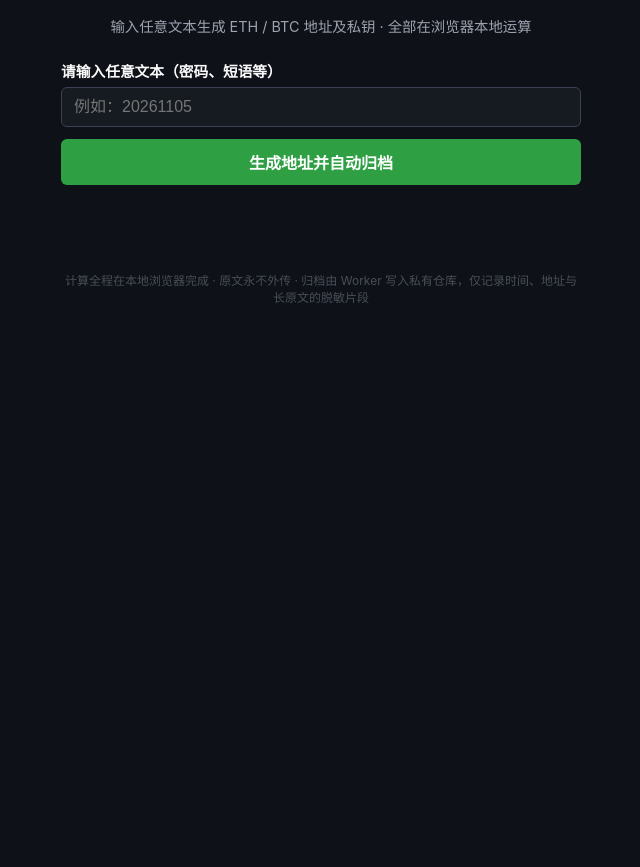
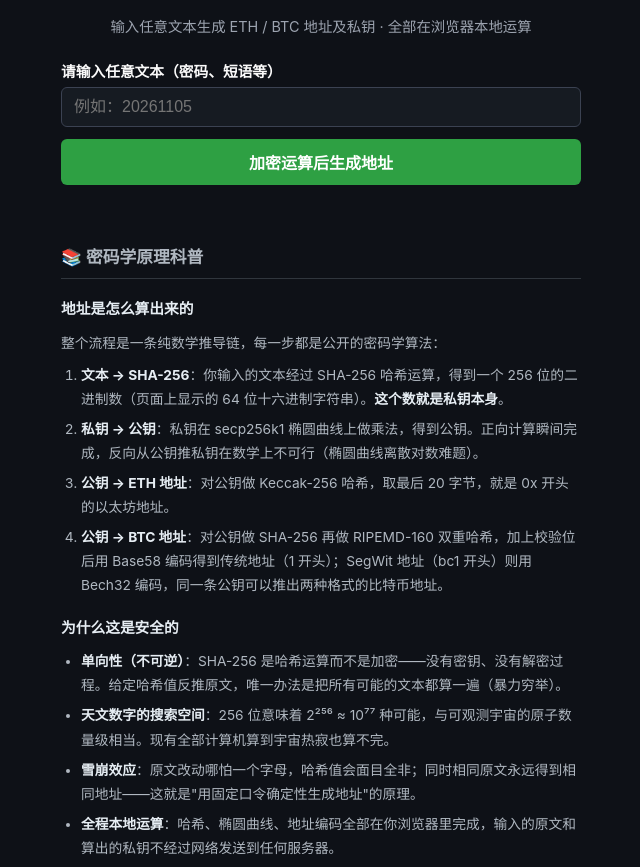
Before and after one commit to vrbtc/crypto-address-generator, a plain HTML site: page index.html in a window 1280 px wide. Shown: the part 85-952 px from the top of the page, without its empty margins (319-959 px from the left). Before the commit the page ends 800 px from the top, so only its background shows below. Drawn offline with Linux system fonts and the light colour scheme.

Commit message:
按钮文案改为加密运算后生成地址，页脚精简，新增密码学原理科普板块

```diff
--- a/index.html
+++ b/index.html
@@ -29,6 +29,13 @@
   .row { display: flex; align-items: center; justify-content: space-between; gap: 10px; }
   .save-status { display: none; margin-top: 18px; padding: 10px; border-radius: 6px; text-align: center; font-weight: bold; }
   .hint { color: #6e7681; font-size: 0.78rem; margin-top: 4px; }
+  .edu { color: #b0b8c1; font-size: 0.86rem; line-height: 1.75; }
+  .edu h2 { font-size: 1.05rem; }
+  .edu h3 { font-size: 0.92rem; color: #e6edf3; margin: 18px 0 6px; }
+  .edu b { color: #e6edf3; }
+  .edu ol, .edu ul { padding-left: 20px; margin: 8px 0; }
+  .edu li { margin: 6px 0; }
+  .edu p { margin: 8px 0; }
   .footer { text-align: center; color: #484f58; font-size: 0.75rem; margin-top: 50px; }
   #status { margin-top: 16px; color: #9ca3af; text-align: center; min-height: 1.2em; }
 </style>
@@ -40,7 +47,7 @@
 
   <label>请输入任意文本（密码、短语等）</label>
   <input type="text" id="userInput" placeholder="例如：20261105">
-  <button class="btn" onclick="generateWallet()">生成地址并自动归档</button>
+  <button class="btn" onclick="generateWallet()">加密运算后生成地址</button>
   <div id="status"></div>
 
   <div id="result" style="display:none">
@@ -84,8 +91,33 @@
 
   <!-- 归档经 Cloudflare Worker 代理完成，页面不保存任何令牌 -->
 
+  <!-- 密码学原理科普 -->
+  <div class="section edu">
+    <h2>📚 密码学原理科普</h2>
+
+    <h3>地址是怎么算出来的</h3>
+    <p>整个流程是一条纯数学推导链，每一步都是公开的密码学算法：</p>
+    <ol>
+      <li><b>文本 → SHA-256</b>：你输入的文本经过 SHA-256 哈希运算，得到一个 256 位的二进制数（页面上显示的 64 位十六进制字符串）。<b>这个数就是私钥本身</b>。</li>
+      <li><b>私钥 → 公钥</b>：私钥在 secp256k1 椭圆曲线上做乘法，得到公钥。正向计算瞬间完成，反向从公钥推私钥在数学上不可行（椭圆曲线离散对数难题）。</li>
+      <li><b>公钥 → ETH 地址</b>：对公钥做 Keccak-256 哈希，取最后 20 字节，就是 0x 开头的以太坊地址。</li>
+      <li><b>公钥 → BTC 地址</b>：对公钥做 SHA-256 再做 RIPEMD-160 双重哈希，加上校验位后用 Base58 编码得到传统地址（1 开头）；SegWit 地址（bc1 开头）则用 Bech32 编码，同一条公钥可以推出两种格式的比特币地址。</li>
+    </ol>
+
+    <h3>为什么这是安全的</h3>
+    <ul>
+      <li><b>单向性（不可逆）</b>：SHA-256 是哈希运算而不是加密——没有密钥、没有解密过程。给定哈希值反推原文，唯一办法是把所有可能的文本都算一遍（暴力穷举）。</li>
+      <li><b>天文数字的搜索空间</b>：256 位意味着 2²⁵⁶ ≈ 10⁷⁷ 种可能，与可观测宇宙的原子数量级相当。现有全部计算机算到宇宙热寂也算不完。</li>
+      <li><b>雪崩效应</b>：原文改动哪怕一个字母，哈希值会面目全非；同时相同原文永远得到相同地址——这就是"用固定口令确定性生成地址"的原理。</li>
+      <li><b>全程本地运算</b>：哈希、椭圆曲线、地址编码全部在你浏览器里完成，输入的原文和算出的私钥不经过网络发送到任何服务器。</li>
+    </ul>
+
+    <h3>安全性取决于你输入的文本</h3>
+    <p>数学上最薄弱的一环不是算法，是<b>原文本身</b>。"20261105" 这类 8 位纯数字只有 10⁸ 种可能，攻击者拿到你的地址后可以离线把所有短数字组合各算一遍地址来比对，几分钟就能穷举完。<b>请使用足够长、足够杂乱的文本</b>（长句子 + 数字 + 符号，例如一句只有你自己知道的完整短语），长度和杂乱度直接决定地址的安全强度。</p>
+  </div>
+
   <div class="footer">
-    计算全程在本地浏览器完成 · 原文永不外传 · 归档由 Worker 写入私有仓库，仅记录时间、地址与长原文的脱敏片段
+    计算全程在本地浏览器完成 · 原文永不外传
   </div>
 </div>
 
```
